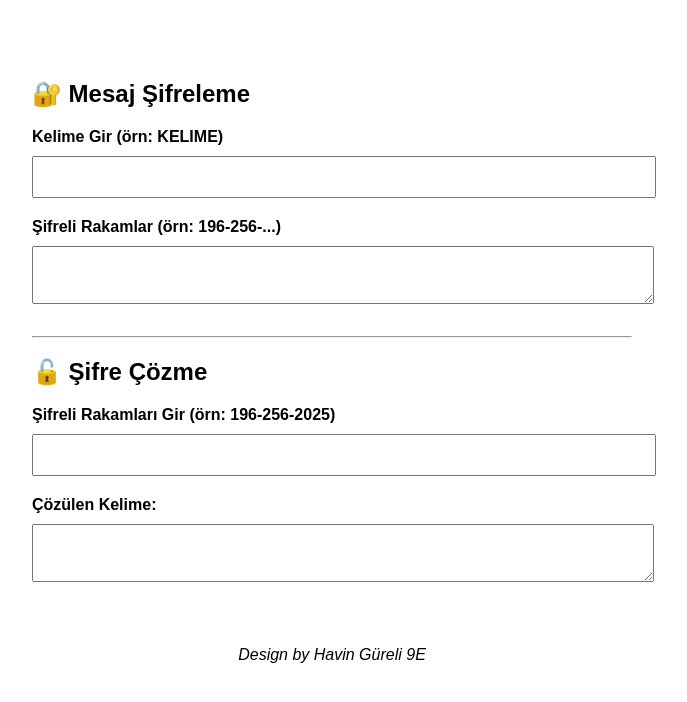
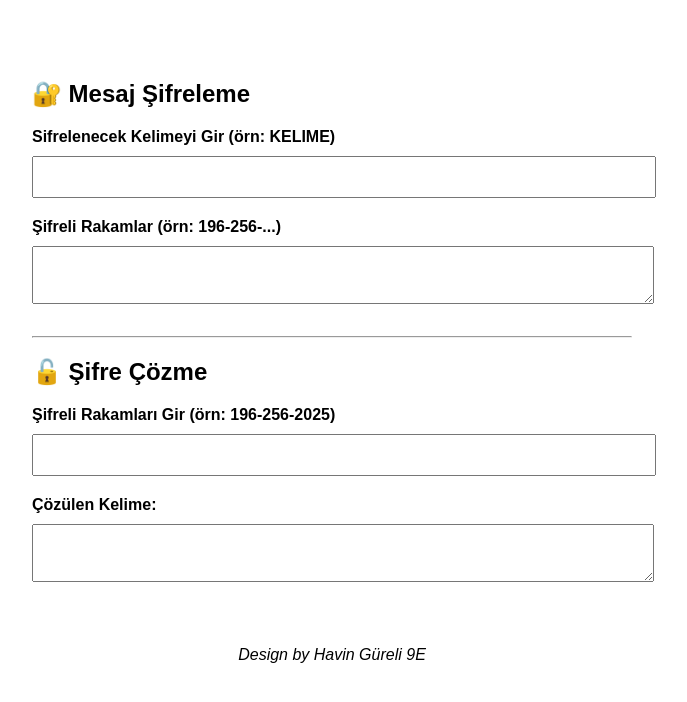
Before and after one commit to havingrl/sifreleme_projesi, a plain HTML site: page index.html in a window 1280 px wide. Shown: the whole page, without its empty margins (308-995 px from the left). Drawn offline with Linux system fonts and the light colour scheme.

Commit message:
index.html

```diff
--- a/index.html
+++ b/index.html
@@ -25,7 +25,7 @@
 
   <h2>🔐 Mesaj Şifreleme</h2>
 
-  <label for="kelime">Kelime Gir (örn: KELIME)</label>
+  <label for="kelime">Sifrelenecek Kelimeyi Gir (örn: KELIME)</label>
   <input type="text" id="kelime" oninput="sifrele()">
   <label>Şifreli Rakamlar (örn: 196-256-...) </label>
   <textarea id="sifreli" readonly></textarea>
```
